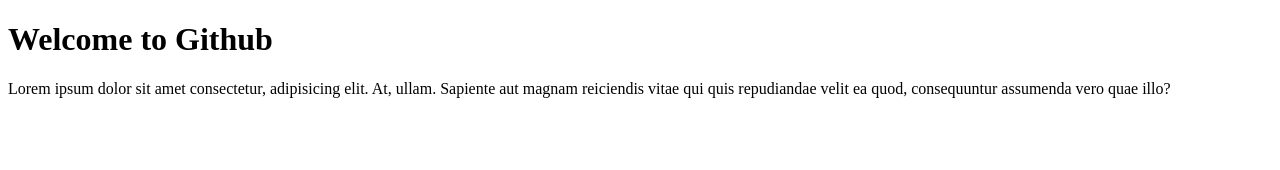
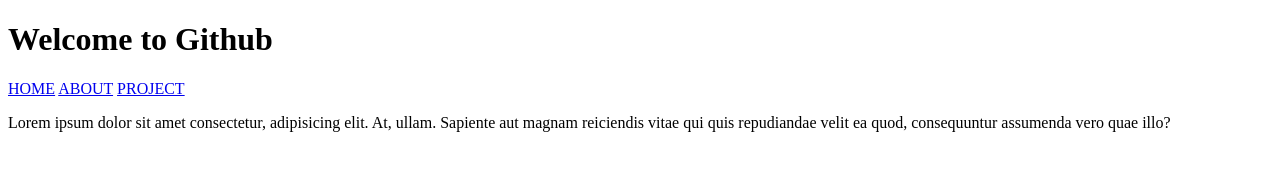
Before and after one commit to sae-space/git-test-v2, a website: page index.html in a window 1280 px wide. Drawn offline with Linux system fonts and the light colour scheme.

Commit message:
third commit

```diff
--- a/index.html
+++ b/index.html
@@ -7,7 +7,14 @@
     <title>Document</title>
 </head>
 <body>
-    <h1>Welcome to Github</h1>
+    <header> <h1>Welcome to Github</h1>
+    <nav>
+<a href="#">HOME</a>
+<a href="about.html">ABOUT</a>
+<a href="#">PROJECT</a>
+
+    </nav></header>
+
     <p>Lorem ipsum dolor sit amet consectetur, adipisicing elit.
         At, ullam. Sapiente aut magnam reiciendis vitae qui quis
         repudiandae velit ea quod, consequuntur assumenda vero
```
Also changed, not shown: about.html (added, +12 -0 lines), package.json (added, +25 -0 lines), 1 other file.
